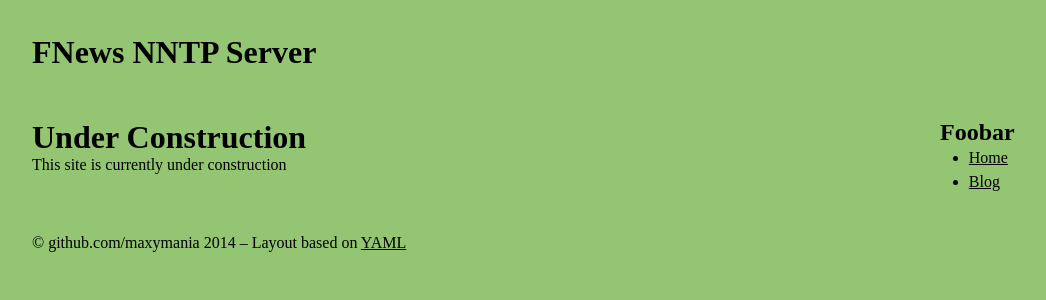
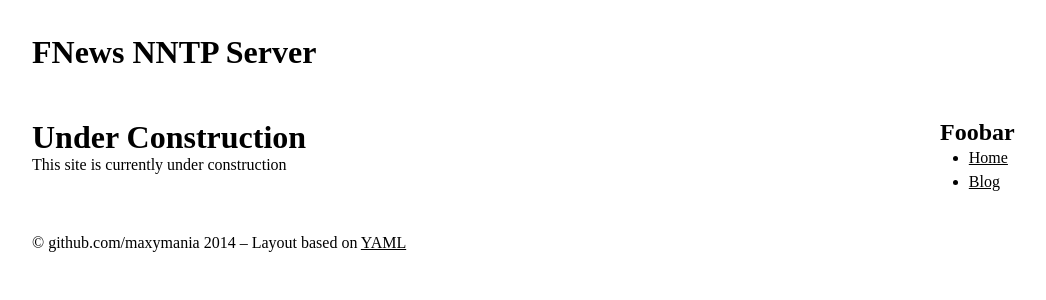
Before and after one commit to maxymania/fnews, a Jekyll site: the page built from index.html, in a window 1280 px wide. Shown: the top 300 px of the page, without its empty margins (2-1048 px from the left). Built offline with Jekyll 4.4.1, drawn with Linux system fonts in a browser that asks for light colours; Markdown is read by kramdown in place of the engine named in the settings.

Commit message:
remove that stupid green

```diff
--- a/css/screen.css
+++ b/css/screen.css
@@ -1,7 +1,4 @@
 @media screen {
-  body {
-   background: #93C572; /* http://en.wikipedia.org/wiki/Chartreuse_(color)#Pistachio */
-  }
   a {
     color: black;
   }
```
